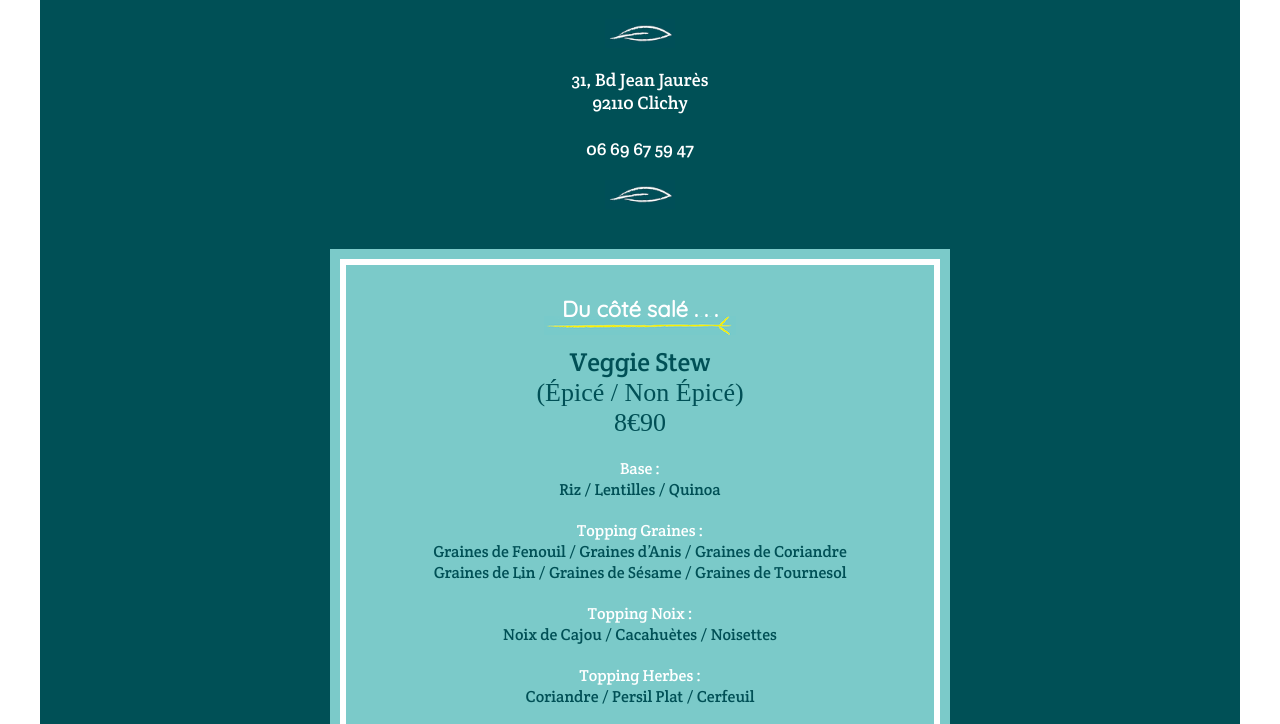
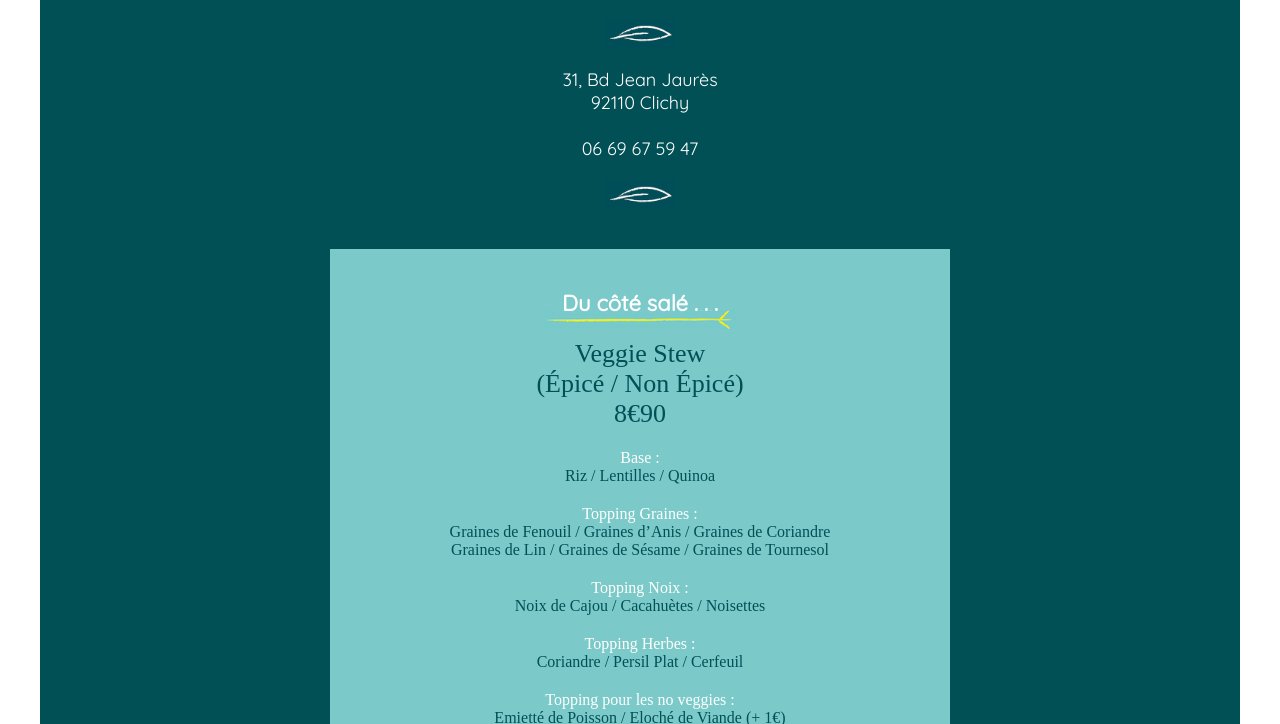
Before and after one commit to restopiaf/restopiaf, a plain HTML site: page index.html in a window 1280 px wide. Shown: the part 371-1095 px from the top of the page. Drawn offline with Linux system fonts and the light colour scheme.

Commit message:
Update index.html

```diff
--- a/index.html
+++ b/index.html
@@ -90,7 +90,7 @@
       }
 
       #business-card {
-        font-family: 'Crete Round', serif;
+        font-family: 'Quicksand', serif;
         font-size: 18px;
         color: white;
         text-align: center;
@@ -106,7 +106,7 @@
       }
 
       #menu-wrapper #menu {
-        font-family: 'Crete Round', serif;
+        font-family: 'Quicksand'', serif;
         border: 6px solid white;
         margin: 0;
         text-align: center;
```
